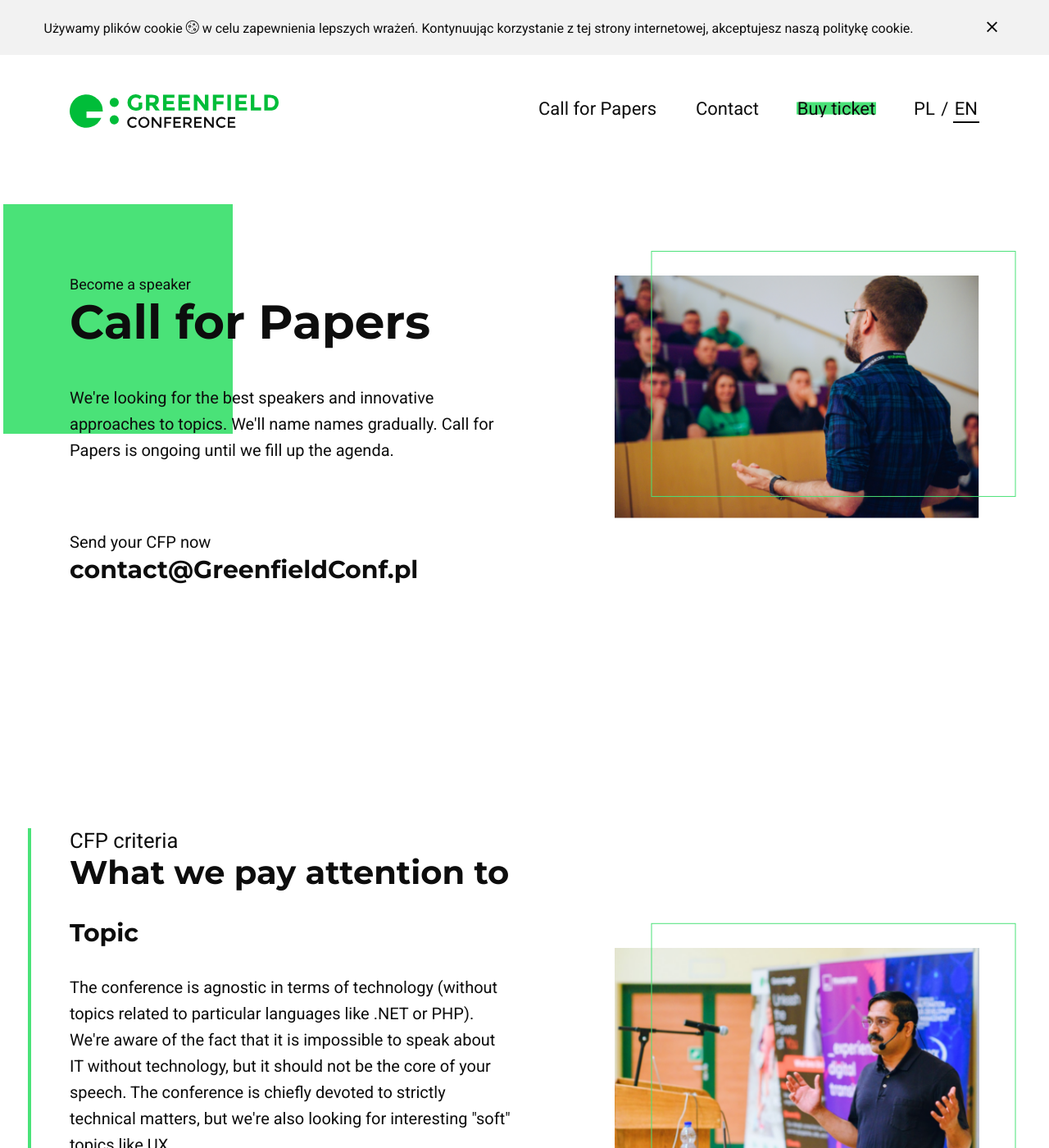
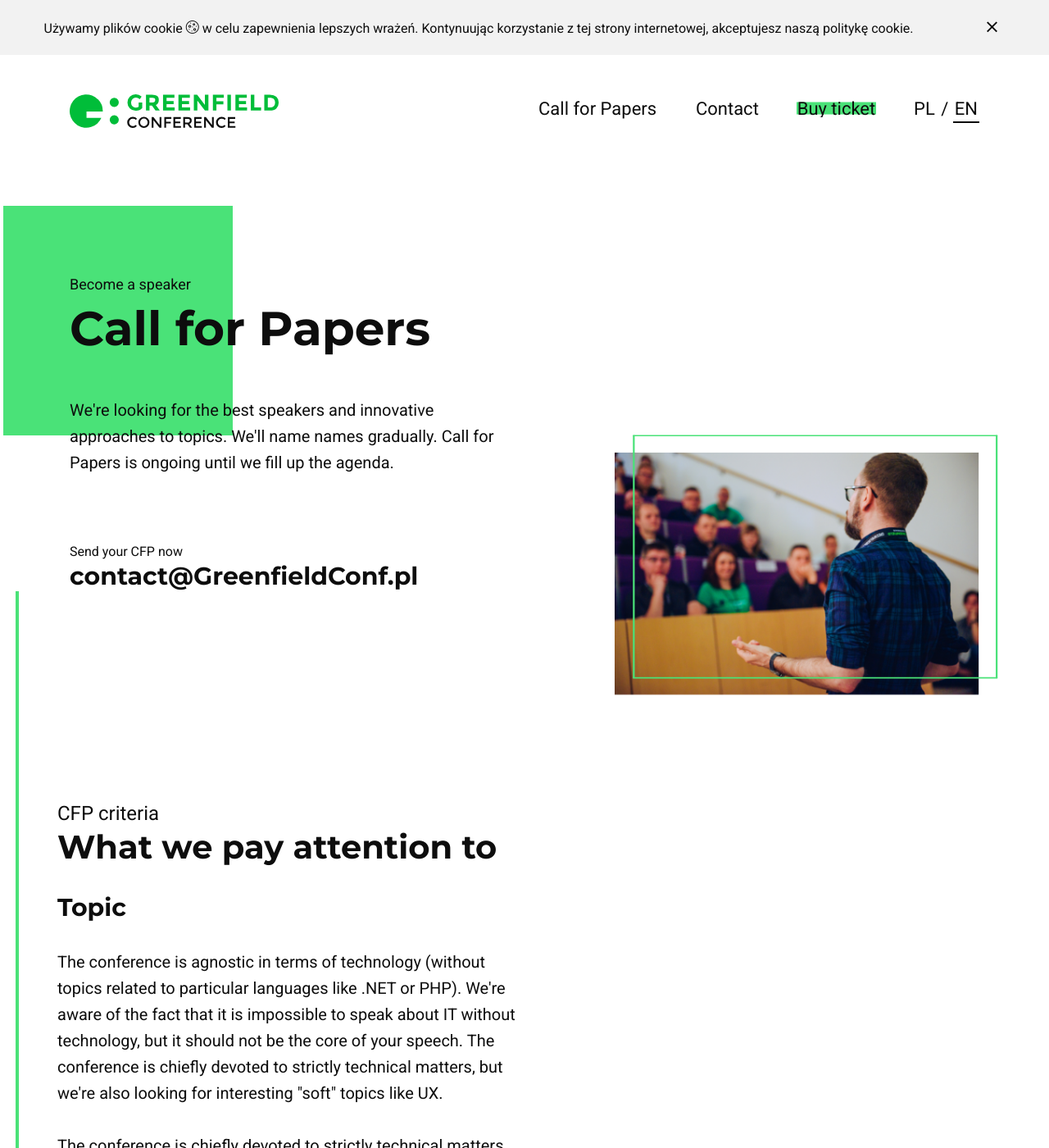
Before and after one commit to freud/GreenfieldConf, a Jekyll site: the page built from pages/cfp.html, in a window 1280 px wide and 1400 px high. Shown: the whole window at 82% size. Built offline with Jekyll 4.4.1, drawn with Linux system fonts in a browser that asks for light colours; some web fonts are replaced.

Commit message:
CFP page fixes

```diff
--- a/_includes/cfp.html
+++ b/_includes/cfp.html
@@ -2,57 +2,176 @@
     <div class="row">
         <div class="col-md-6 px-0">
             <div class="row flex-column">
-                <div class="col-md-12 d-flex flex-column anim-wrapper mb-280">
+                <div class="col-md-12 d-flex flex-column anim-wrapper">
                     <div class="frame-fill">
                         <div class="rect"></div>
-                        <small class="header-text">{{include.t.header1}}</small>
-                        <h1 class="content mb-0 mb-lg-40">{{include.t.header2}}</h1>
-                        <p class="mb-48 mb-md-80">{{include.t.header_text}}</p>
-                        <p class="mb-12 mb-md-20">
-                            {{include.t.contact_text}}<br />
-                            <a href="mailto:contact@GreenfieldConf.pl" class="h3">contact@GreenfieldConf.pl</a>
+                        <small class="header-text">
+                            {{include.t.header1}}
+                        </small>
+                        <h1 class="content mb-24 mb-lg-40">
+                            {{include.t.header2}}
+                        </h1>
+                        <p class="mb-48 mb-md-80">
+                            {{include.t.header_text}}
+                        </p>
+                        <p class="text-smaller mb-0">
+                            {{include.t.contact_text}}
+                        </p>
+                        <a
+                            href="mailto:contact@GreenfieldConf.pl"
+                            class="h3 mb-40 mb-md-0 d-block"
+                        >
+                            contact@GreenfieldConf.pl
+                        </a>
+                        <div class="col-10 col-sm-8 px-0 d-md-none mb-32">
+                            <div class="img-frame frame-over">
+                                <div class="frame">
+                                    {% include frame.html %}
+                                </div>
+                                <div class="img-scale">
+                                    <img
+                                        src="/images/cfp/speaker1.png"
+                                        alt="GreenfieldConf"
+                                        class="img-fluid"
+                                    />
+                                </div>
+                            </div>
+                        </div>
+                    </div>
+                </div>
+
+                <div class="section content-text pb-0">
+                    <div class="section pb-0 d-none d-md-block"></div>
+                    <div class="feature" data-index="2">
+                        <span class="h4">
+                            {{include.t.content_header1}}
+                        </span>
+                        <h2>
+                            {{include.t.content_header2}}
+                        </h2>
+
+                        <h3>
+                            {{include.t.content_header21}}
+                        </h3>
+                        <p class="mb-32">
+                            {{include.t.content_text1}}
+                        </p>
+                        <p class="mb-64">
+                            {{include.t.content_text2}}
+                        </p>
+
+                        <div class="col-10 col-sm-8 px-0 d-md-none mb-32">
+                            <div class="img-frame frame-over">
+                                <div class="frame">
+                                    {% include frame.html %}
+                                </div>
+                                <div class="img-scale">
+                                    <img
+                                        src="/images/cfp/speaker2.png"
+                                        alt="GreenfieldConf"
+                                        class="img-fluid"
+                                    />
+                                </div>
+                            </div>
+                        </div>
+
+                        <h3>
+                            {{include.t.content_header22}}
+                        </h3>
+                        <p class="mb-32">
+                            {{include.t.content_text3}}
+                        </p>
+                        <p class="mb-64">
+                            {{include.t.content_text4}}
                         </p>
                     </div>
-                </div>
-                <div class="col-md-12 d-flex flex-column anim-wrapper">
-                    <div class="content-text">
-                        <div class="header-text bigger">{{include.t.content_header1}}</div>
-                        <h2>{{include.t.content_header2}}</h2>
-                        <h3>{{include.t.content_header21}}</h3>
-                        <p class="mb-32">{{include.t.content_text1}}</p>
-                        <p class="mb-32">{{include.t.content_text2}}</p>
-                        <h3>{{include.t.content_header22}}</h3>
-                        <p class="mb-32">{{include.t.content_text3}}</p>
-                        <p class="mb-32">{{include.t.content_text4}}</p>
+                    <div class="feature" data-index="3">
+                        <h3>
+                            {{include.t.content_header23}}
+                        </h3>
+                        <p class="mb-64">
+                            {{include.t.content_text5}}
+                        </p>
 
-                        <h3>{{include.t.content_header23}}</h3>
-                        <p class="mb-32">{{include.t.content_text5}}</p>
+                        <div class="col-10 col-sm-8 px-0 d-md-none mb-32">
+                            <div class="img-frame frame-over">
+                                <div class="frame">
+                                    {% include frame.html %}
+                                </div>
+                                <div class="img-scale">
+                                    <img
+                                        src="/images/cfp/speaker3.png"
+                                        alt="GreenfieldConf"
+                                        class="img-fluid"
+                                    />
+                                </div>
+                            </div>
+                        </div>
 
-                        <h3>{{include.t.content_header24}}</h3>
-                        <p>{{include.t.content_text6}}</p>
+                        <h3>
+                            {{include.t.content_header24}}
+                        </h3>
+                        <p>
+                            {{include.t.content_text6}}
+                        </p>
                         <ul>
-                            <li>{{include.t.content_text61}}</li>
-                            <li>{{include.t.content_text62}}</li>
-                            <li>{{include.t.content_text63}}</li>
-                            <li>{{include.t.content_text64}}</li>
+                            <li class="p mb-0">
+                                {{include.t.content_text61}}
+                            </li>
+                            <li class="p mb-0">
+                                {{include.t.content_text62}}
+                            </li>
+                            <li class="p mb-0">
+                                {{include.t.content_text63}}
+                            </li>
+                            <li class="p mb-32">
+                                {{include.t.content_text64}}
+                            </li>
                         </ul>
-                        <p class="mb-32">{{include.t.content_text7}}</p>
                     </div>
                 </div>
+                <p class="mb-32">{{include.t.content_text7}}</p>
                 <div class="section pt-0"></div>
             </div>
         </div>
-        <div class="col-md-5 offset-md-1 shown d-none d-md-block">
-            <div class="frame-over mb-520"><img src="/images/cfp/speaker1.png" class="img-fluid" /></div>
-            <div class="frame-over mb-80"><img src="/images/cfp/speaker2.png" class="img-fluid" /></div>
-            <div class="frame-over mb-80"><img src="/images/cfp/speaker3.png" class="img-fluid" /></div>
-        </div>
-    </div>
-    <div class="row">
-        <div class="col-md-4 offset-md-4 text-center frame-under">
-            <p>{{include.t.send_cfp_text1}}</p>
-            <h3>contact@greenfieldconf.pl</h3>
-            <p>{{include.t.send_cfp_text2}}</p>
+        <div class="col-md-5 offset-md-1 d-none d-md-block frame-container anim-wrapper">
+            <div class="img-frame frame-over img-sticky">
+                <div class="frame">
+                    {% include frame.html %}
+                </div>
+                <div class="img-scale">
+                    <img
+                        src="/images/cfp/speaker1.png"
+                        alt="GreenfieldConf"
+                        class="img-fluid"
+                        id="img-sticky"
+                    />
+                </div>
+            </div>
         </div>
     </div>
 </section>
+
+<section class="section container anim-wrapper">
+    <div class="frame frame-center">
+        {% include frame.html %}
+    </div>
+    <div class="row justify-content-center">
+        <div class="col-md-5 text-center">
+            <p>
+                {{include.t.send_cfp_text1}}
+            </p>
+            <a
+                href="mailto:contact@greenfieldconf.pl"
+                class="h3 link"
+            >
+                contact@greenfieldconf.pl
+            </a>
+            <p>
+                {{include.t.send_cfp_text2}}
+            </p>
+        </div>
+    </div>
+</section>
+
+<div class="section"></div>
--- a/assets/_scss/elements/_frame.scss
+++ b/assets/_scss/elements/_frame.scss
@@ -53,30 +53,8 @@ $img-before-duration: .5s;
   }
 }
 
-.frame-over {
-  position: relative;
-  margin-bottom: 10%;
-  &::before,
-  &::after {
-    content: '';
-    position: absolute;
-    display: block;
-    width: 100%;
-    height: 100%;
-    z-index: 1;
-    box-sizing: border-box;
-  }
-  &::before {
-    border: 1px solid $primary;
-    background: transparent;
-    top: 0;
-    left: 0;
-  }
-}
-
 .frame-under {
   position: relative;
-  margin-bottom: 30%;
   &::before,
   &::after {
     content: '';
@@ -104,6 +82,21 @@ $img-before-duration: .5s;
   }
 }
 
+.img-frame {
+  position: relative;
+  display: inline-flex;
+  .frame {
+    width: 100%;
+    z-index: 1;
+    svg {
+      transform: translate(5%, 7%);
+      path {
+        stroke-width: 1px;
+      }
+    }
+  }
+}
+
 .frame {
   height: 100%;
   position: absolute;
@@ -115,9 +108,7 @@ $img-before-duration: .5s;
       stroke: $primary;
       stroke-width: $frame-border-width;
       transition: none;
-      &:nth-child(even) {
-        stroke-width: $frame-border-width / 2;
-      }
+
       &:first-child {
         transform: scaleY(0);
       }
@@ -132,6 +123,14 @@ $img-before-duration: .5s;
         transform: scaleX(0);
         transform-origin: 100% 50%;
       }
+    }
+  }
+  &.frame-center {
+    left: 50%;
+    transform: translate(-50%, -50%);
+    width: 236px;
+    @include media-breakpoint-up(lg) {
+      width: 300px;
     }
   }
 }
@@ -223,12 +222,6 @@ $img-before-duration: .5s;
       transition: transform $img-before-duration ease-out;
     }
   }
-  .frame-over {
-    &::before {
-      transform: translate(10%, -10%);
-      transition: transform $img-before-duration ease-out;
-    }
-  }
   .frame-under {
     &::before {
       transform: translate(10%, -10%);
--- a/assets/_scss/pages/_home.scss
+++ b/assets/_scss/pages/_home.scss
@@ -94,14 +94,6 @@ section {
       width: 300px;
     }
   }
-  &.frame-center {
-    left: 50%;
-    transform: translate(-50%, -50%);
-    width: 236px;
-    @include media-breakpoint-up(lg) {
-      width: 300px;
-    }
-  }
 }
 
 .img-wrapper {
@@ -128,18 +120,6 @@ section {
 }
 
 .img-frame {
-  position: relative;
-  display: flex;
-  .frame {
-    width: 100%;
-    z-index: 1;
-    svg {
-      transform: translate(5%, 7%);
-      path {
-        stroke-width: 1px;
-      }
-    }
-  }
   .img-darken {
     width: 100%;
     &::after {
--- a/assets/_scss/pages/_text_content.scss
+++ b/assets/_scss/pages/_text_content.scss
@@ -1,6 +1,27 @@
 .section {
+    .img-frame {
+        &.frame-over {
+            svg {
+              transform: translate(5%, -7%);
+            }
+          }
+    }
+    .img-sticky {
+        position: sticky;
+        position: -webkit-sticky;
+        top: 50%;
+        transform: translateY(-50%);
+    }
     h1 {
-        line-height: 72px;
+        @include media-breakpoint-down(lg) {
+            font-size: 48px;
+        }
+        @include media-breakpoint-down(md) {
+            font-size: 40px;
+        }
+        @include media-breakpoint-down(sm) {
+            font-size: 36px;
+        }
     }
     .h3 {
         @include media-breakpoint-down(lg) {
@@ -26,19 +47,6 @@
         position: sticky;
         position: -webkit-sticky;
         top: 254px;
-    }
-    .frame {
-        height: 212px;
-        left: 0;
-        &:first-child {
-            height: 150px;
-            width: 240px;
-        }
-        svg {
-            path {
-                stroke-width: 1px;
-            }
-        }
     }
 }
 
--- /dev/null
+++ b/assets/js/pages/cfp.js
@@ -0,0 +1,35 @@
+window.onload = () => {
+    const img = document.getElementById('img-sticky');
+    const features = Array.from(document.querySelectorAll('.feature'));
+
+
+    function handleStickyImage() {
+        const imgTop = img.getBoundingClientRect().top;
+        const imgBottom = img.getBoundingClientRect().bottom;
+
+        function setSrc(index) {
+            img.src = `/images/cfp/speaker${index}.png`;
+        }
+
+        for (let [index, feature] of features.entries()) {
+             const featureTop = feature.getBoundingClientRect().top;
+             const featureBottom = feature.getBoundingClientRect().bottom;
+
+             if(index === 0 && featureTop >= imgTop) {
+                setSrc(1);
+                break;
+            } else if(featureTop <= imgTop && featureBottom > imgBottom) {
+                const {index} = feature.dataset;
+                setSrc(index);
+                break;
+            } else if(index === features.length - 1 && featureBottom < imgBottom) {
+                setSrc(features.length + 1);
+            }
+        }
+    }
+
+    if(window.innerWidth >= 992) {
+        document.addEventListener('scroll', handleStickyImage);
+        handleStickyImage();
+    }
+}
--- a/pages/cfp.html
+++ b/pages/cfp.html
@@ -4,6 +4,7 @@ layout: default
 style: text_content
 lang: en
 translations_id: cfp
+scripts: ['pages/cfp']
 ---
 
 {% assign translations=site.data.translations[page.translations_id][page.lang] %}
--- a/pages/cfp_pl.html
+++ b/pages/cfp_pl.html
@@ -4,6 +4,7 @@ layout: default
 style: text_content
 lang: pl
 translations_id: cfp
+scripts: ['pages/cfp']
 ---
 
 {% assign translations=site.data.translations[page.translations_id][page.lang] %}
```
